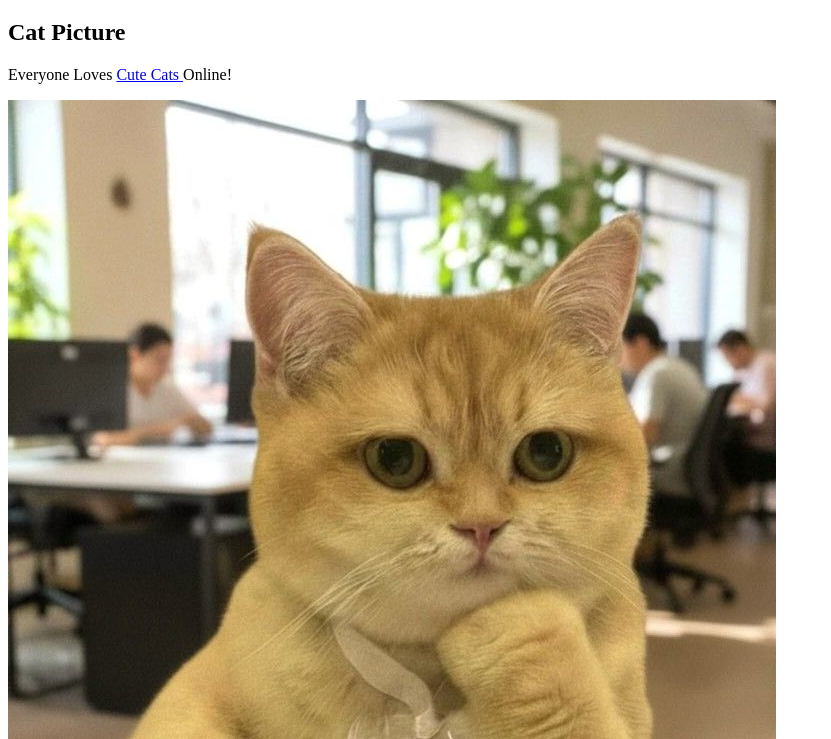
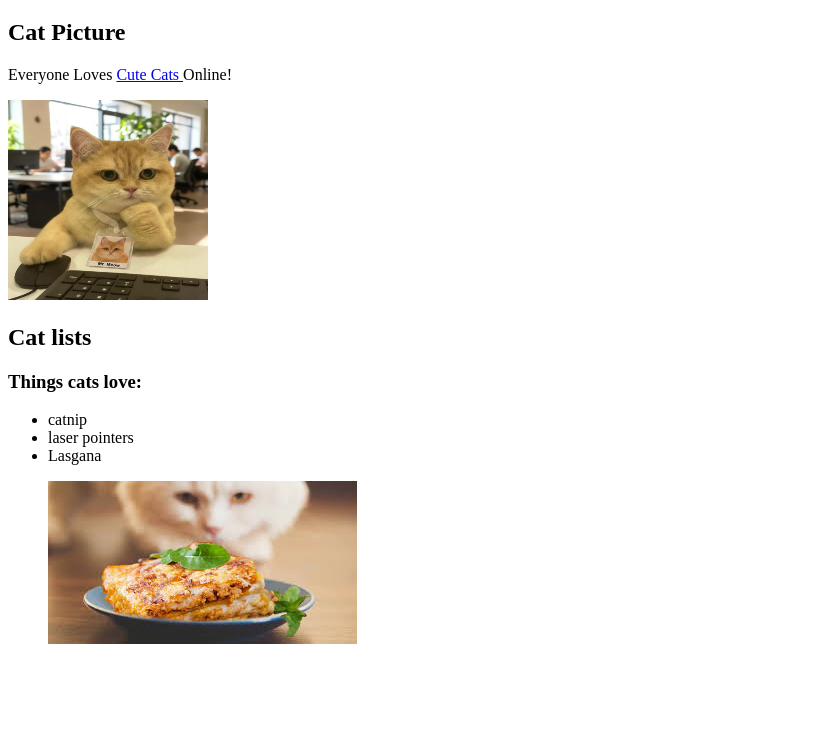
Before and after one commit to codemuhammadnouman/Cat-Photo-App, a plain HTML site: page index.html in a window 1280 px wide. Shown: the part 61-800 px from the top of the page, without its empty margins (0-831 px from the left). Drawn offline with Linux system fonts and the light colour scheme.

Commit message:
Update html & add img and figure

```diff
--- a/index.html
+++ b/index.html
@@ -11,7 +11,7 @@
     <section>
         <h2>Cat Picture</h2>
         <p>Everyone Loves <a href="src/mr.meow.jpg">Cute Cats </a> Online!</p>
-        <a href="src/mr.meow.jpg" target="_blank"><img src="src/mr.meow.jpg" alt="mr meow pic"></a>
+        <a href="src/mr.meow.jpg" target="_blank"><img src="src/mr.meow.jpg" alt="mr meow pic" height="200" width="200"></a>
     </section>
     <section>
         <h2>Cat lists</h2>
@@ -21,6 +21,9 @@
             <li>laser pointers</li>
             <li>Lasgana</li>
         </ul>
+        <figure>
+            <img src="src/lasagna.jfif" alt="A Cat is Looking at lasagna Plate">
+        </figure>
     </section>
    </main>
 </body>
```
Also changed, not shown: src/lasagna.jfif (added).
